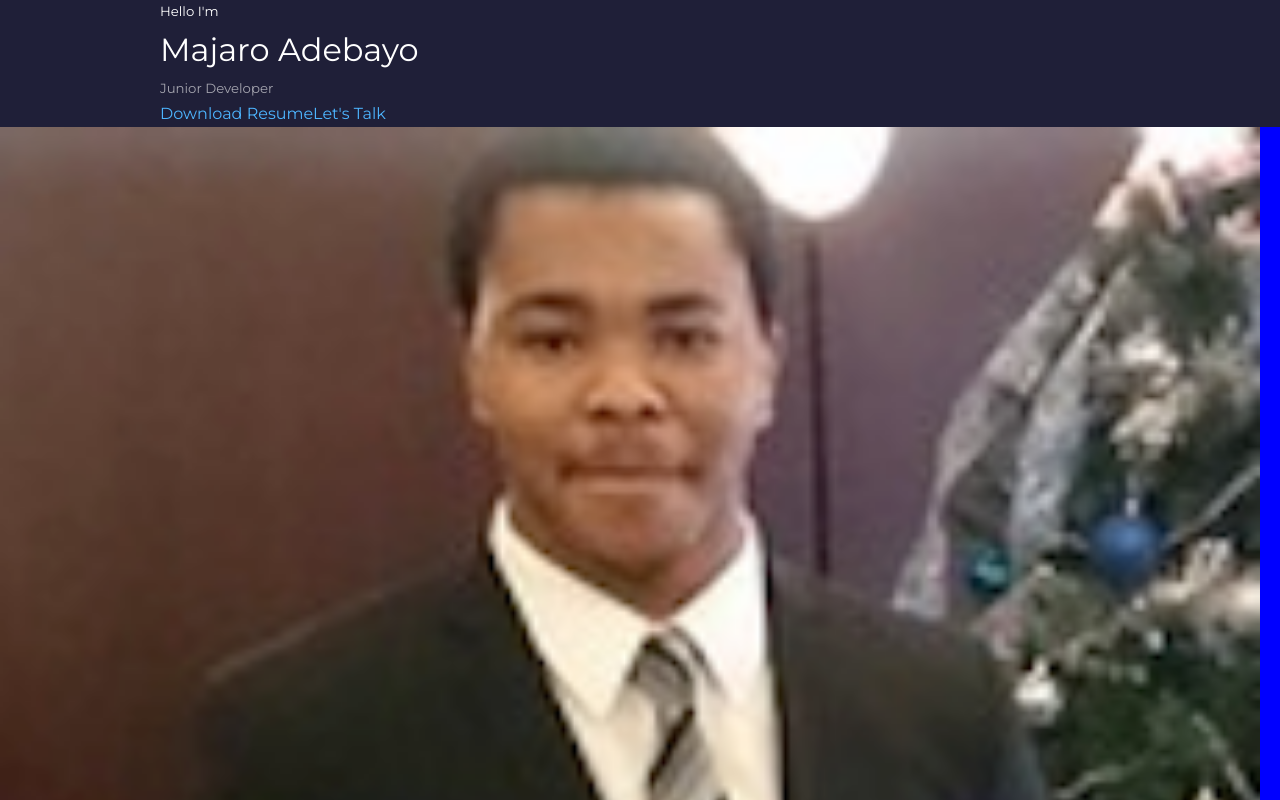
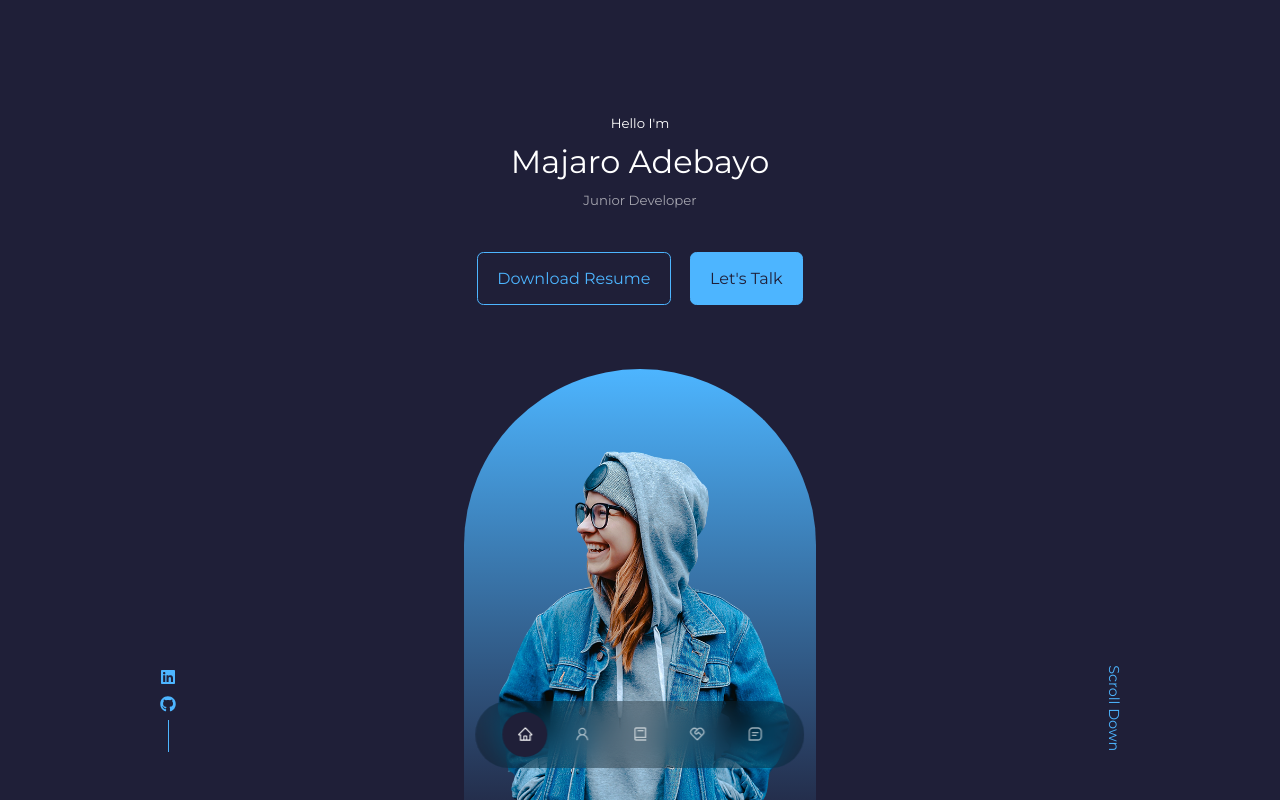
Before and after one commit to maja0011/personal_website, a React (Create React App) app: page / in a window 1280 px wide. Shown: the top 800 px of the page. Built offline with nearby package versions, Linux system fonts and the light colour scheme.

Commit message:
Nav bar added

```diff
--- a/src/App.js
+++ b/src/App.js
@@ -4,6 +4,8 @@ import ScrollToTop from './components/scrolltotop';
 import Header from './components/header';
 import Footer from './components/footer';
 import Homepage from './components/homepage';
+import Nav from './components/nav';
+import About from './components/about';
 
 
 function App() {
@@ -11,6 +13,8 @@ function App() {
     <div className="App">
       <ScrollToTop/>
       <Header/>
+      <Nav/>
+      <About/>
       <Homepage/>
       <Footer/>
 
--- a/src/components/CTA.js
+++ b/src/components/CTA.js
@@ -2,8 +2,8 @@ import Resume from '../resume/Adebayo_Majaro_Resume.pdf'
 function CTA (){
     return (
         <div className='cta'>
-            <a href={Resume} download>Download Resume</a>
-            <a href='#contact'>Let's Talk</a>
+            <a href={Resume} download className= 'btn'>Download Resume</a>
+            <a href='#contact' className='btn btn-primary'>Let's Talk</a>
         </div>
     );
 }
--- a/src/components/header.js
+++ b/src/components/header.js
@@ -1,6 +1,8 @@
 import { NavLink, Link } from 'react-router-dom';
 import '../css/header.css';
 import CTA from './CTA'
+import IMG from '../images/me.png'
+import {FaGithub, FaLinkedin} from "react-icons/fa"
 
 
 function Header() {
@@ -12,6 +14,16 @@ function Header() {
                 <h1>Majaro Adebayo</h1>
                 <h5 className='text-light'>Junior Developer</h5>
                 <CTA/>
+
+                <div className="image">
+                    <img src={IMG} alt="myImage" />
+                </div>
+                <div className= 'header__socials'>
+                    <a href="https://www.linkedin.com/in/majaro-adebayo/" target="_blank"><FaLinkedin/></a>
+                    <a href="https://github.com/maja0011" target="_blank"><FaGithub/></a>
+                </div>
+
+                <a href="#contact" className='scroll__down'>Scroll Down</a>
             </div>
         </header>
     );
--- a/src/components/homepage.js
+++ b/src/components/homepage.js
@@ -4,7 +4,7 @@ import personal from '../images/personal.png';
 function Homepage () {
     return (
        <div className="homepageBody">
-        <img src ={personal} className='headshotImage' alt='Headshot'/>
+
        </div>
 
     );
--- /dev/null
+++ b/src/components/nav.js
@@ -0,0 +1,24 @@
+import "../css/nav.css"
+import {AiOutlineHome} from 'react-icons/ai';
+import {AiOutlineUser} from 'react-icons/ai';
+import {BiBook} from 'react-icons/bi';
+import {RiServiceLine} from 'react-icons/ri';
+import {BiMessageSquareDetail} from 'react-icons/bi';
+import { useState } from "react";
+
+
+function Nav (){
+    const [activeNav, setActiveNav] = useState('#')
+    return (
+
+        <nav>
+            <a href="#" onClick={() => setActiveNav('#')} className={activeNav === '#' ? 'active' : ''}><AiOutlineHome/></a>
+            <a href="#about" onClick={() => setActiveNav('#about')} className={activeNav === '#about' ? 'active' : ''}><AiOutlineUser/></a>
+            <a href="#experience"><BiBook/></a>
+            <a href="#services"><RiServiceLine/></a>
+            <a href="#contact"><BiMessageSquareDetail/></a>
+        </nav>
+    );
+}
+
+export default Nav;
--- a/src/css/header.css
+++ b/src/css/header.css
@@ -1,62 +1,79 @@
-.headerContainer {
-  background-color: steelblue;
-  height: 80px;
-  padding: 20px 10px;
-  font-size: 1.2rem;
+header {
+  height: 100vh;
+  padding-top: 7rem;
   overflow: hidden;
+}
 
+.header__container {
+  text-align: center;
+  height: 100%;
+  position: relative;
+}
 
+.cta {
+    margin-top: 2.5rem;
+    display: flex;
+    gap: 1.2rem;
+    justify-content: center;
 }
-.navbarBrand {
-  float: left;
-  text-align: center;
-  text-decoration: none;
-  cursor: pointer;
+
+.header__socials {
+    display: flex;
+    flex-direction: column;
+    align-items: center;
+    gap: 0.8 rem;
+    position: absolute;
+    left:0;
+    bottom: 3rem;
 
 }
 
-.navbarBrand:hover {
-  background-color: lightblue;
-  color: #446ccf;
-}
-.homeLink {
-
-  font-size: 2rem;
-  padding: 0.5rem 1rem;
-  color: #111;
-  text-decoration: none;
-
-}
-.homeLink:hover {
-  color: #446ccf;
-}
-.headerList {
-  float: right;
-
-}
-.componentLink {
-  color:white;
-  text-decoration: none;
-  padding: 0.5rem 1rem;
+.header__socials::after {
+  content:"";
+  width: 1px;
+  height: 2rem;
+  background: var(--color-primary);
 }
 
-.componentLink:hover {
-  background-color: lightblue;
-  color: #446ccf;
-  border-radius: 4px;
-  transition: all 0.2s ease-out;
+.image {
+  background: linear-gradient(var(--color-primary), transparent);
+  width: 22rem;
+  height: 30rem;
+  position:absolute;
+  left: calc(50% - 11rem);
+  margin-top: 4rem;
+  border-radius: 12rem 12rem 0 0;
+  overflow: hidden;
+  padding: 5rem 1.5rem 1.5rem 1.5rem;
 
 }
 
-@media screen and (max-width: 500px) {
-  .componentLink {
-    float: none;
-    display: block;
-    text-align: left;
+.scroll__down{
+  position: absolute;
+  right: -2.3rem;
+  bottom: 5rem;
+  transform: rotate(90deg);
+  font-weight: 300;
+  font-size: 0.9rem;
+}
+
+@media screen and (max-width: 1024px) {
+  header {
+    height:68vh;
   }
 
-  .headerList {
-    float: none;
-
+  section {
+    margin-top: 6rem;
   }
 }
+
+/* Media Queries  for small deveices*/
+@media screen and (max-width: 600px) {
+  header {
+    height: 100vh;
+  }
+  .header__socials,
+  .scroll__down {
+    display: none;
+  }
+}
--- /dev/null
+++ b/src/css/nav.css
@@ -0,0 +1,34 @@
+nav {
+    background: rgba(0,0,0,0.3);
+    width: max-content;
+    display: block;
+    padding: 0.7rem 1.7rem;
+    z-index: 2;
+    position: fixed;
+    left: 50%;
+    transform: translateX(-50%);
+    bottom: 2rem;
+    display: flex;
+    gap: 0.8rem;
+    border-radius: 3rem;
+    backdrop-filter: blur(15px);
+}
+
+nav a {
+    background: transparent;
+    padding: 0.9rem;
+    border-radius: 50%;
+    display: flex;
+    color: var(--color-light);
+    font-size: 1rem;
+
+}
+
+nav a:hover {
+    background: rgba(0,0,0,0.3);
+}
+
+nav a.active {
+    background: var(--color-bg);
+    color: var(--color-white);
+}
--- a/src/index.css
+++ b/src/index.css
@@ -60,6 +60,7 @@ h1 {
 
 section {
   margin-top: 8rem;
+  height: 100vh;
 
 }
 
@@ -136,17 +137,3 @@ img {
     margin-bottom: 2rem;
   }
 }
-
-/* body {
-  margin: 0;
-  font-family: -apple-system, BlinkMacSystemFont, 'Segoe UI', 'Roboto', 'Oxygen',
-    'Ubuntu', 'Cantarell', 'Fira Sans', 'Droid Sans', 'Helvetica Neue',
-    sans-serif;
-  -webkit-font-smoothing: antialiased;
-  -moz-osx-font-smoothing: grayscale;
-}
-
-code {
-  font-family: source-code-pro, Menlo, Monaco, Consolas, 'Courier New',
-    monospace;
-} */
```
Also changed, not shown: src/css/about.css (added), src/images/me.png (added), src/images/personal.png.
